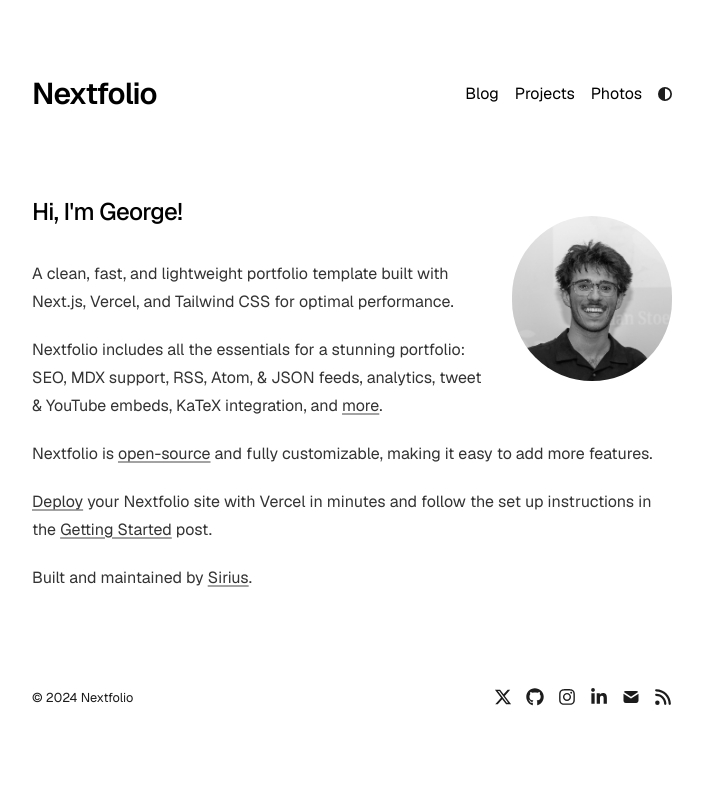
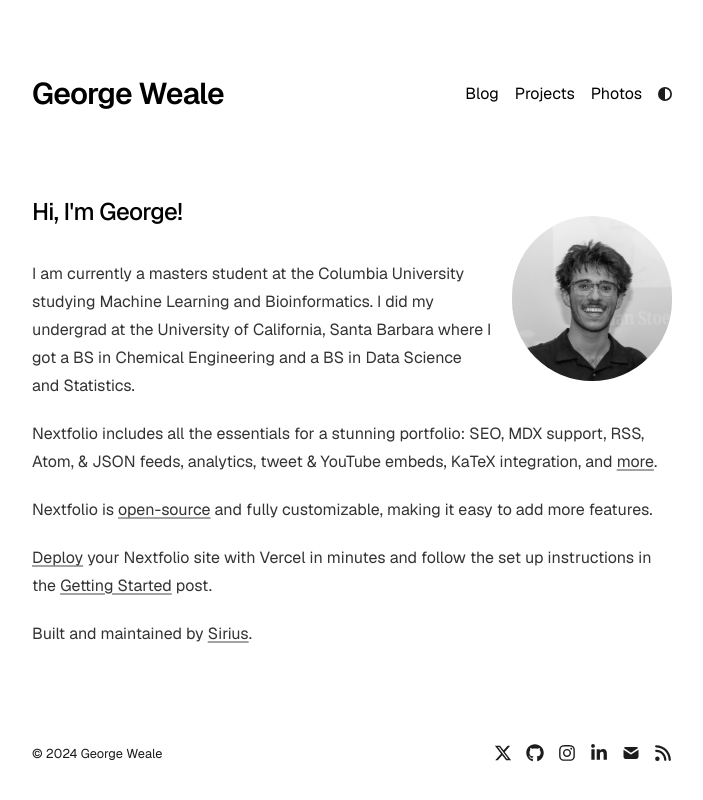
Before and after one commit to GWeale/georgeweale_port, a Next.js app: page / in a window 1280 px wide. Shown: the top 800 px of the page, without its empty margins (288-991 px from the left). Built offline with nearby package versions, Linux system fonts and the light colour scheme.

Commit message:
added bio and updated config

```diff
--- a/app/config.ts
+++ b/app/config.ts
@@ -1,16 +1,16 @@
 export const metaData = {
-  baseUrl: "https://nextfolio-template.vercel.app/",
-  title: "Nextfolio",
-  name: "Sirius",
+  baseUrl: "https://georgeweale.com/",
+  title: "George Weale ",
+  name: "GW",
   ogImage: "/opengraph-image.png",
   description:
     "A clean, fast, and lightweight portfolio template built with Next.js, Vercel, and Tailwind CSS for optimal performance.",
 };
 
 export const socialLinks = {
-  twitter: "https://x.com/1tssirius",
-  github: "https://github.com/1msirius/Nextfolio",
-  instagram: "https://www.instagram.com/",
-  linkedin: "https://www.linkedin.com/",
-  email: "mailto:example@gmail.com",
+  twitter: "https://x.com/georgewealeX",
+  github: "https://github.com/GWeale",
+  instagram: "https://www.instagram.com/g.weale/",
+  linkedin: "https://www.linkedin.com/georgeweale/",
+  email: "mailto:gmw2143@gmail.com",
 };
--- a/app/page.tsx
+++ b/app/page.tsx
@@ -22,8 +22,8 @@ export default function Page() {
 
       <div className="prose prose-neutral dark:prose-invert">
         <p>
-          A clean, fast, and lightweight portfolio template built with Next.js,
-          Vercel, and Tailwind CSS for optimal performance.
+          I am currently a masters student at the Columbia University studying Machine Learning and Bioinformatics.
+          I did my undergrad at the University of California, Santa Barbara where I got a BS in Chemical Engineering and a BS in Data Science and Statistics.
         </p>
         <p>
           Nextfolio includes all the essentials for a stunning portfolio: SEO,
```
